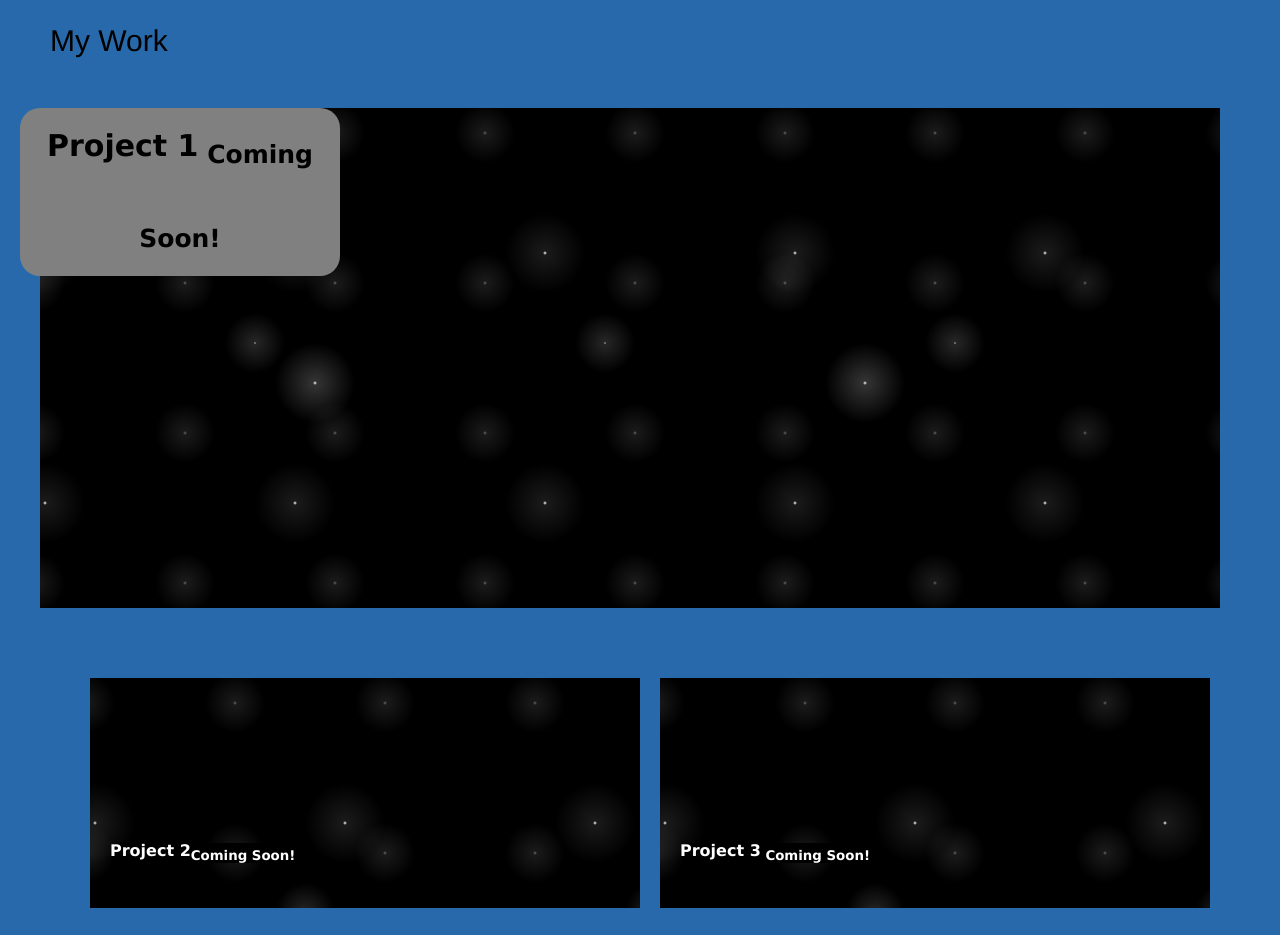
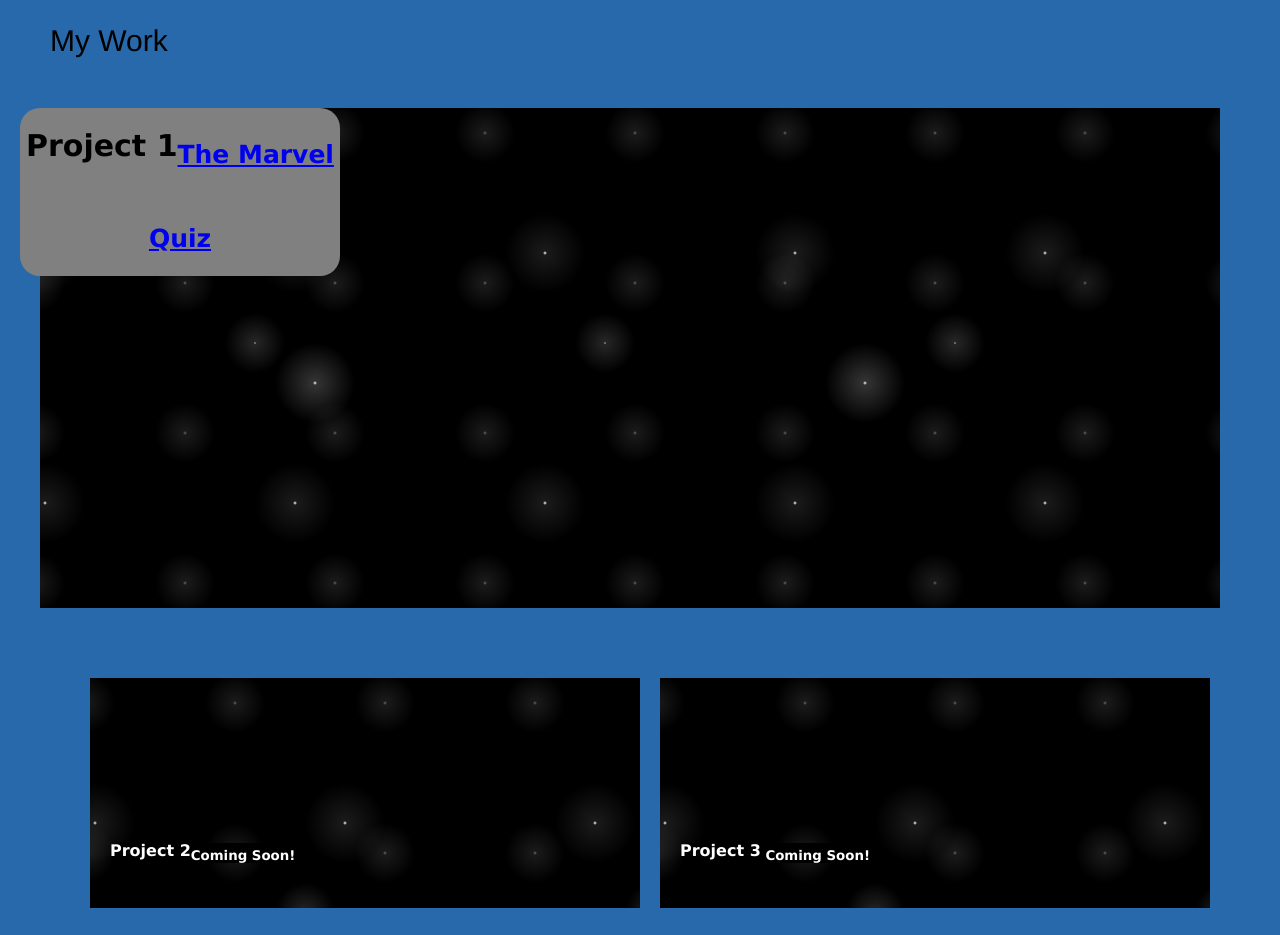
Before and after one commit to JMess87/Challenge2, a plain HTML site: page index.html in a window 1280 px wide. Shown: the part 1002-1937 px from the top of the page. Drawn offline with Linux system fonts and the light colour scheme.

Commit message:
adding link in html file for project 1. Updated read me.

```diff
--- a/index.html
+++ b/index.html
@@ -57,7 +57,7 @@
                 <div style="flex-grow: .5" id="MW">My Work</div>
                 <div style="flex-grow: 6">
                     <div id="box1">
-                        <h3 id="boxtitle1"> Project 1<sub> Coming Soon!</sub></h3>
+                        <h3 id="boxtitle1"> Project 1<sub><a href="https://jmess87.github.io/Challenge4/">The Marvel Quiz</a></sub></h3>
                     </div>
         </section>
         <div class="grid">
```
Also changed, not shown: 1 other file.
